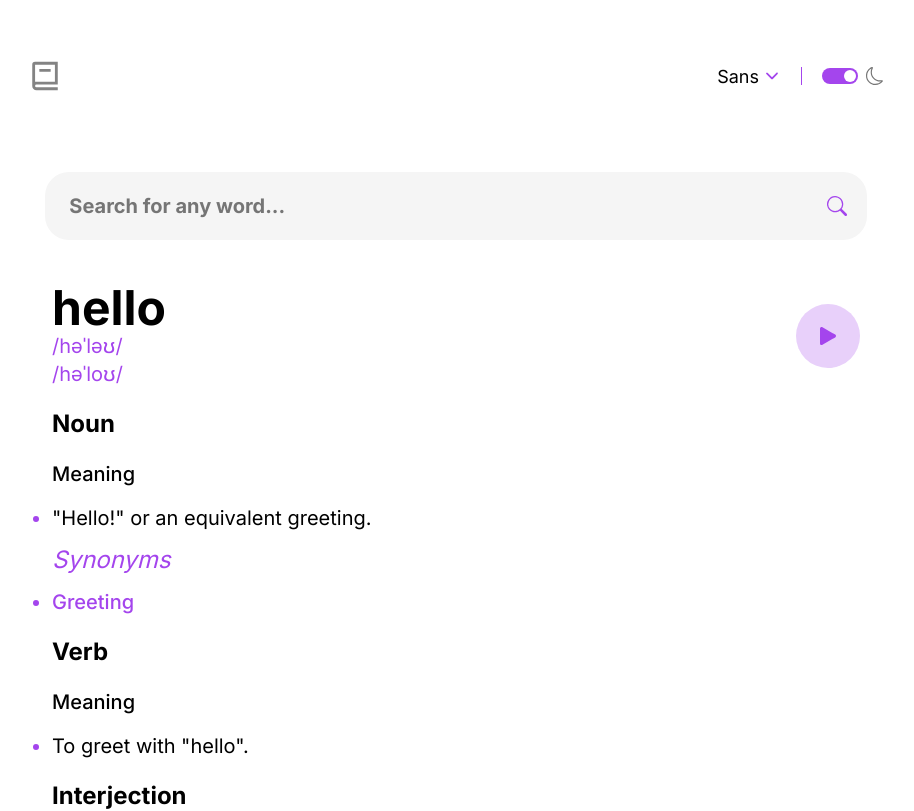
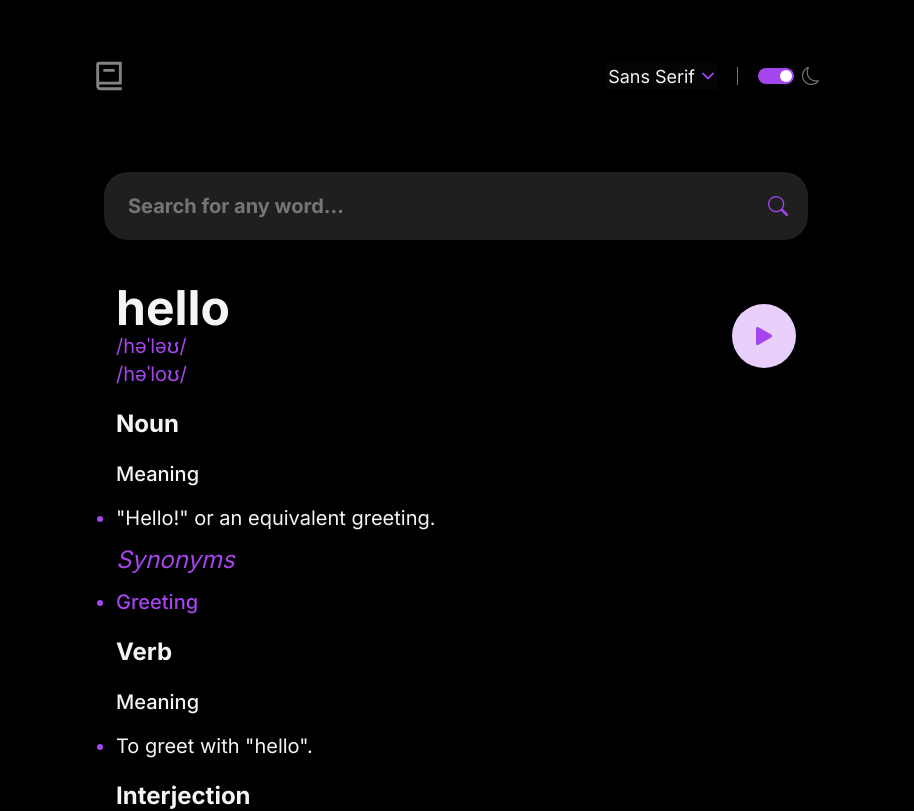
Before and after one commit to Takata21/dictionaryApp, a React (Vite) app: page / in a window 1280 px wide. Shown: the top 811 px of the page, without its empty margins (184-1098 px from the left). Built offline with nearby package versions, Linux system fonts and the light colour scheme.

Commit message:
add dynamically functionality

```diff
--- a/src/App.jsx
+++ b/src/App.jsx
@@ -6,14 +6,14 @@ import Search from './components/Search'
 import { useThemeStore } from './store/ThemeStore'
 
 function App() {
-  const { mode, font } = useThemeStore()
-  console.log(mode)
-  console.log(font)
+  const { dark, font } = useThemeStore()
+  console.log(dark)
+
   return (
-    <div className={`${mode === 'dark' ? 'dark' : ''} `}>
+    <div className={`${dark && 'dark bg-black'} font-${font}`}>
       <div
         className={
-          'App max-w-4xl m-auto w-full dark:bg-black dark:text-[#f5f5f5]'
+          'App max-w-3xl m-auto w-full dark:bg-black dark:text-[#f5f5f5]'
         }
       >
         <Navbar />
--- a/src/components/Search.jsx
+++ b/src/components/Search.jsx
@@ -1,13 +1,35 @@
-import React from 'react'
-
+import React, { useRef, useState } from 'react'
+import { useLocation } from 'wouter'
 function Search() {
+  const [location, setLocation] = useLocation()
+  const [inputWord, setInputWord] = useState('')
+  const inputSearch = useRef()
+  const handleChange = (e) => {
+    const newSearch = e.target.value
+    setInputWord(newSearch)
+  }
+  const handleSubmit = (e) => {
+    if (inputWord === '') {
+      prompt('please write a word')
+      return
+    }
+    e.preventDefault()
+    setLocation(`/meaning/${inputWord}`)
+  }
   return (
     <div className="w-11/12 m-auto mt-14 md:text-xl">
-      <form className="flex justify-between items-center relative ">
+      <form
+        className="flex justify-between items-center relative"
+        onSubmit={handleSubmit}
+      >
         <input
           type="text"
           className=" border-none flex-1 px-6 py-5  bg-[#f5f5f5] rounded-3xl outline-[#a445ed] placeholder:text-[#757575] placeholder:font-medium dark:bg-[#1f1f1f] md:placeholder:text-xl md:placeholder:font-semibold"
           placeholder="Search for any word..."
+          onChange={handleChange}
+          ref={inputSearch}
+          value={inputWord}
+          required
         />
         <button className="w-auto  absolute right-5 top-0 bottom-0 w-5">
           <svg
--- a/src/components/Select.jsx
+++ b/src/components/Select.jsx
@@ -1,10 +1,10 @@
 import { useState, useRef, useEffect } from 'react'
-
+import { useThemeStore } from '../store/ThemeStore'
 function Select() {
+  const { changeFont, font } = useThemeStore()
   const ref = useRef()
 
   const [isMenuOpen, setIsMenuOpen] = useState(false)
-  const [selected, setSelected] = useState('Sans')
 
   useEffect(() => {
     const checkIfClickedOutside = (e) => {
@@ -23,8 +23,7 @@ function Select() {
     }
   }, [isMenuOpen])
   const handleSelected = (option) => {
-    console.log(option)
-    setSelected(option)
+    changeFont(option)
     setIsMenuOpen((prev) => !prev)
   }
   return (
@@ -33,10 +32,10 @@ function Select() {
       ref={ref}
     >
       <button
-        className={`flex items-center gap-1 capitalize button  w-28 justify-end dark:bg-[#050505] dark:text-[#f5f5f5]  font-${selected}`}
+        className={`flex items-center gap-1 capitalize button  w-28 justify-end dark:bg-[#050505] dark:text-[#f5f5f5]  font-${font}`}
         onClick={() => setIsMenuOpen((prev) => !prev)}
       >
-        {selected === 'sans' ? `${selected} Serif` : selected}
+        {font === 'sans' ? `${font} Serif` : font}
         <svg
           xmlns="http://www.w3.org/2000/svg"
           width="1em"
```
